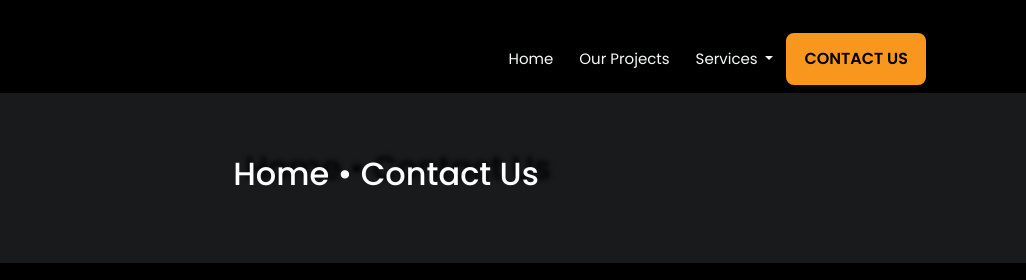
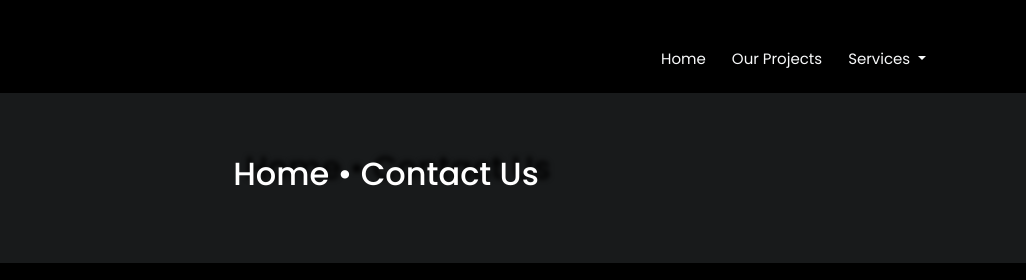
Before and after one commit to YoussefAbbas12/MsarWeb, a plain HTML site: page sections/services/contact/index.html in a window 1280 px wide. Shown: the top 280 px of the page, 254-1280 px from the left. Drawn offline with nearby package versions, Linux system fonts and the light colour scheme; files whose address does not match are found by name.

Commit message:
Update index.html

```diff
--- a/sections/services/contact/index.html
+++ b/sections/services/contact/index.html
@@ -179,8 +179,6 @@
                                     Development</a></li>
                         </ul>
                     </li>
-
-                    <a href="./sections/services/contact/index.html" class="btn btn-primary start-project-btn scroll-to">CONTACT US</a>
                 </ul>
             </div>
             <div id="google_translate_element"></div>
```
